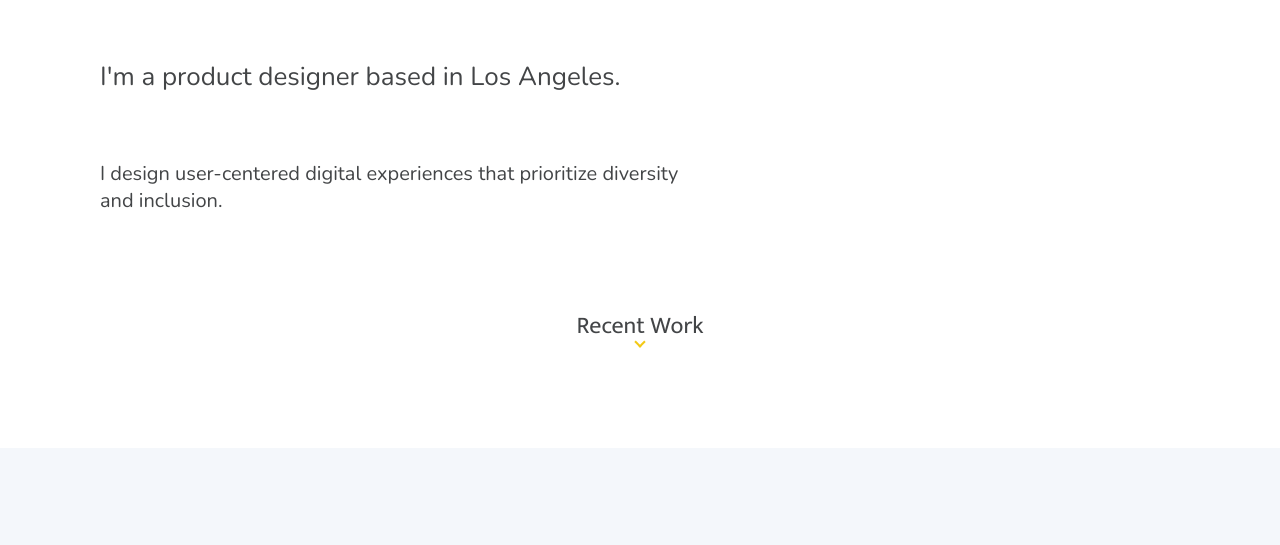
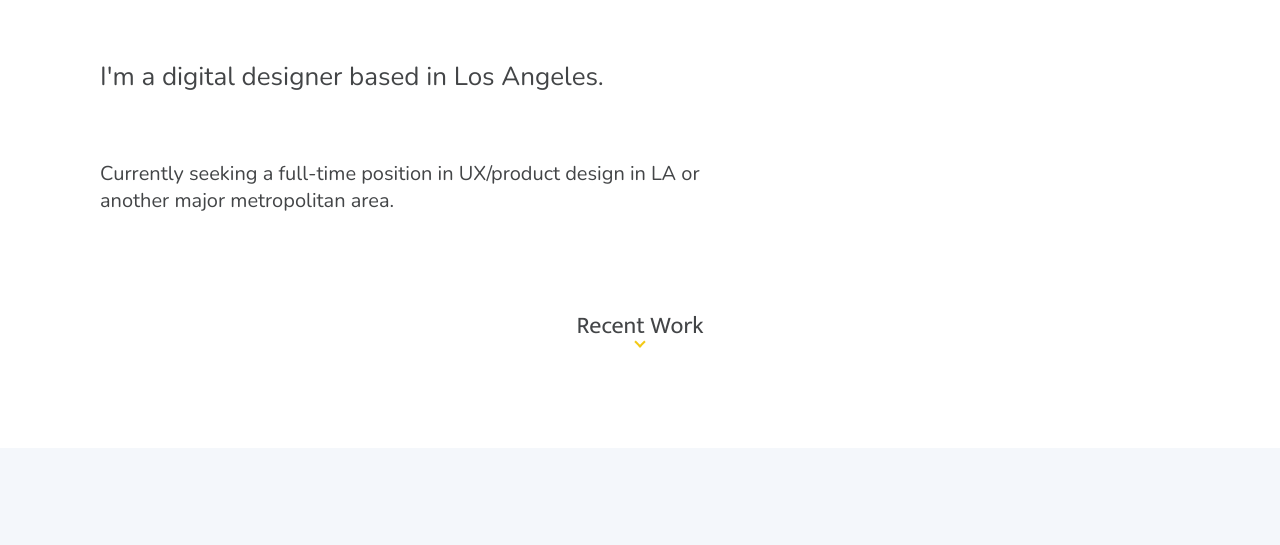
Before and after one commit to elliedeshaies/elliedeshaies.github.io, a plain HTML site: page index.html in a window 1280 px wide. Shown: the part 222-767 px from the top of the page. Drawn offline with nearby package versions, Linux system fonts and the light colour scheme.

Commit message:
headline update

```diff
--- a/index.html
+++ b/index.html
@@ -40,8 +40,8 @@
   <div class="content">
     <section class="intro">
       <h1 id="intro">Hi, I'm <span class="name">Ellie</span>.</h1>
-      <h5 class="introP">I'm a product designer based in Los Angeles.</h5>
-      <p class="introP">I design user-centered digital experiences that prioritize diversity and inclusion.</p>
+      <h5 class="introP">I'm a digital designer based in Los Angeles.</h5>
+      <p class="introP">Currently seeking a full-time position in UX/product design in LA or another major metropolitan area.</p>
       <h2>Recent Work</h2>
       <span class="downArrow"></span>
     </section>
```
Also changed, not shown: about.html (+1 -1 lines).
